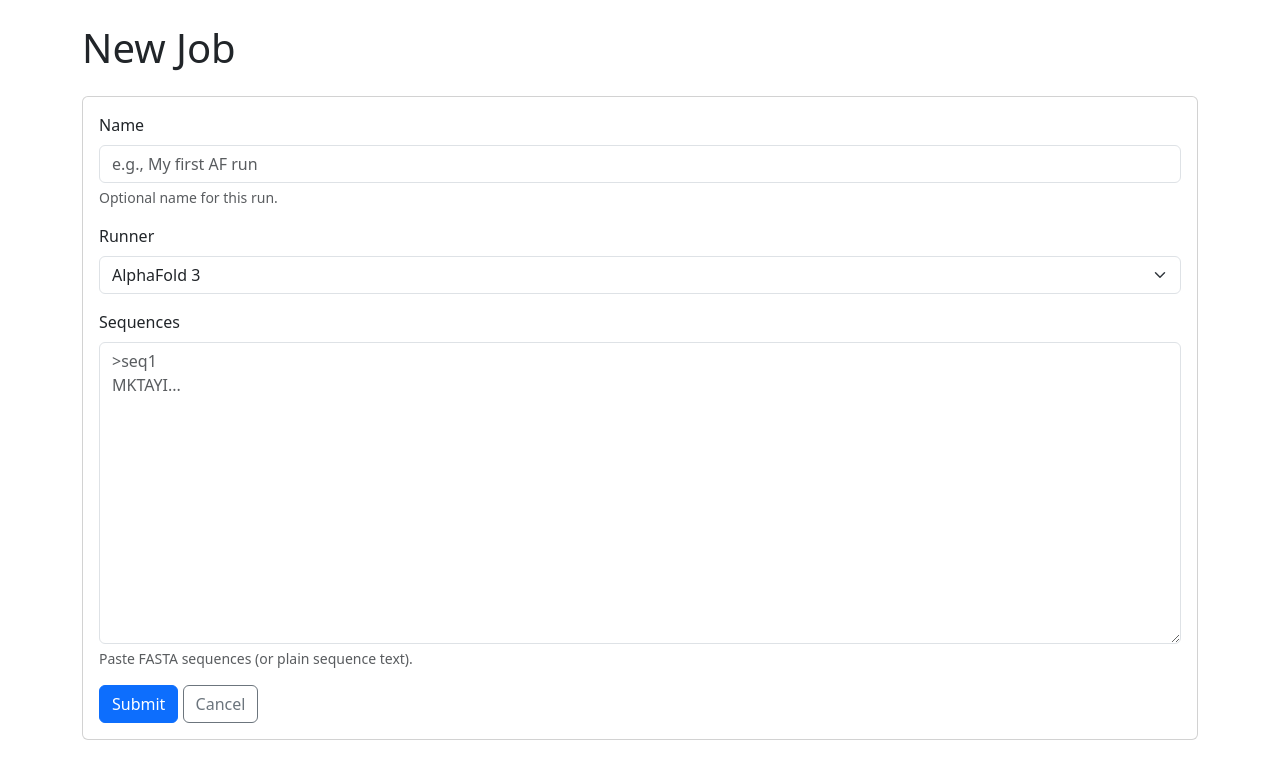
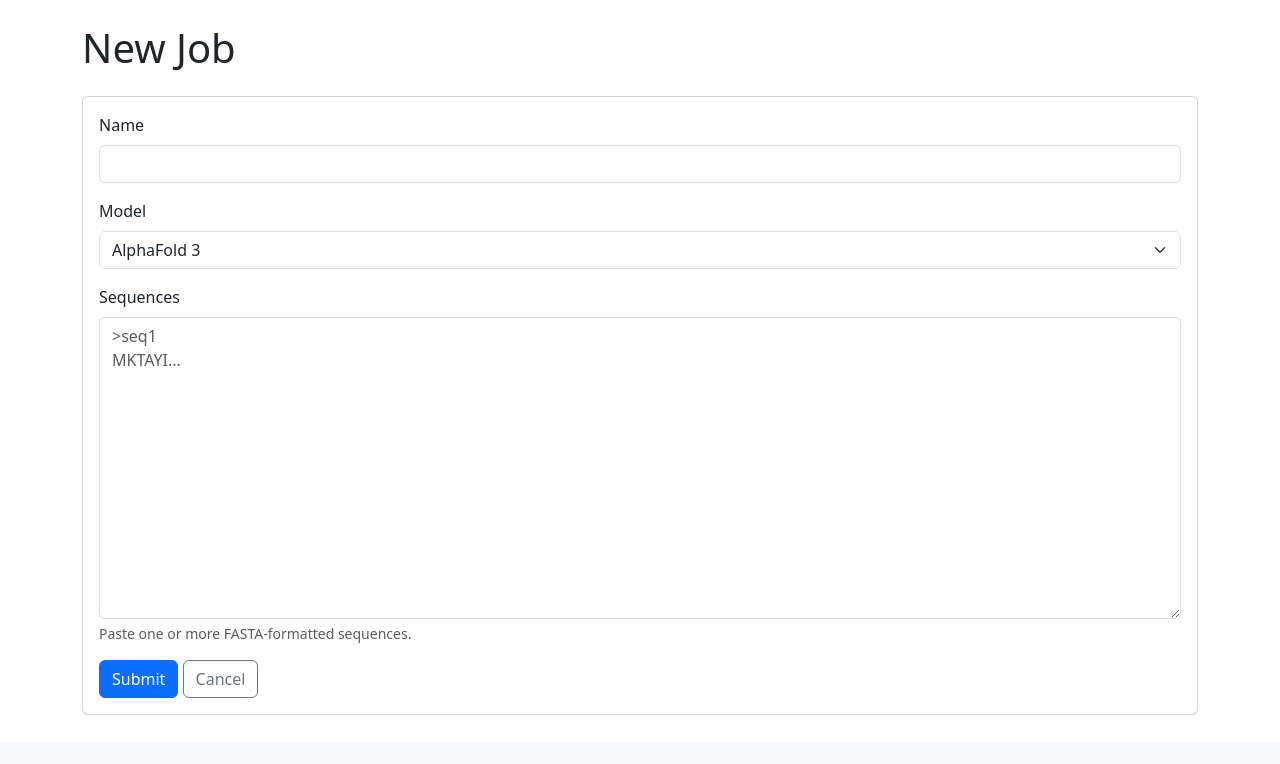
Before and after one commit to brineylab/fold-webapp, a Django app: page /jobs/new/ in a window 1280 px wide. Shown: the part 57-821 px from the top of the page. After the commit the page ends 772 px from the top, so only its background shows below. Run offline with Django 5.2, Linux system fonts and the light colour scheme; the visitor is signed in with stand-in values (Sample User, id 1).

Commit message:
Update job form labels and help texts
Changed 'Runner' to 'Model' in job list and submit templates for clarity. Updated the help text for the sequence input to specify FASTA format, and commented out the job name placeholder and help text in the form.

```diff
--- a/jobs/forms.py
+++ b/jobs/forms.py
@@ -11,10 +11,11 @@ class JobForm(forms.Form):
         widget=forms.TextInput(
             attrs={
                 "class": "form-control",
-                "placeholder": "e.g., My first AF run",
+                # "placeholder": "e.g., My first AF run",
+                # "placeholder": "optional job name",
             }
         ),
-        help_text="Optional name for this run.",
+        # help_text="Optional name for this run.",
     )
     runner = forms.ChoiceField(
         choices=[],
@@ -28,7 +29,7 @@ class JobForm(forms.Form):
                 "placeholder": ">seq1\nMKTAYI...\n",
             }
         ),
-        help_text="Paste FASTA sequences (or plain sequence text).",
+        help_text="Paste one or more FASTA-formatted sequences.",
     )
 
     def __init__(self, *args, **kwargs):
--- a/jobs/templates/jobs/list.html
+++ b/jobs/templates/jobs/list.html
@@ -13,7 +13,7 @@
               <tr>
                 <th>Name</th>
                 <th>Created</th>
-                <th>Runner</th>
+                <th>Model</th>
                 <th>Status</th>
                 <th>Owner</th>
                 <th></th>
--- a/jobs/templates/jobs/submit.html
+++ b/jobs/templates/jobs/submit.html
@@ -18,7 +18,7 @@
         </div>
 
         <div class="mb-3">
-          <label for="{{ form.runner.id_for_label }}" class="form-label">Runner</label>
+          <label for="{{ form.runner.id_for_label }}" class="form-label">Model</label>
           {{ form.runner }}
           {{ form.runner.errors }}
         </div>
```
